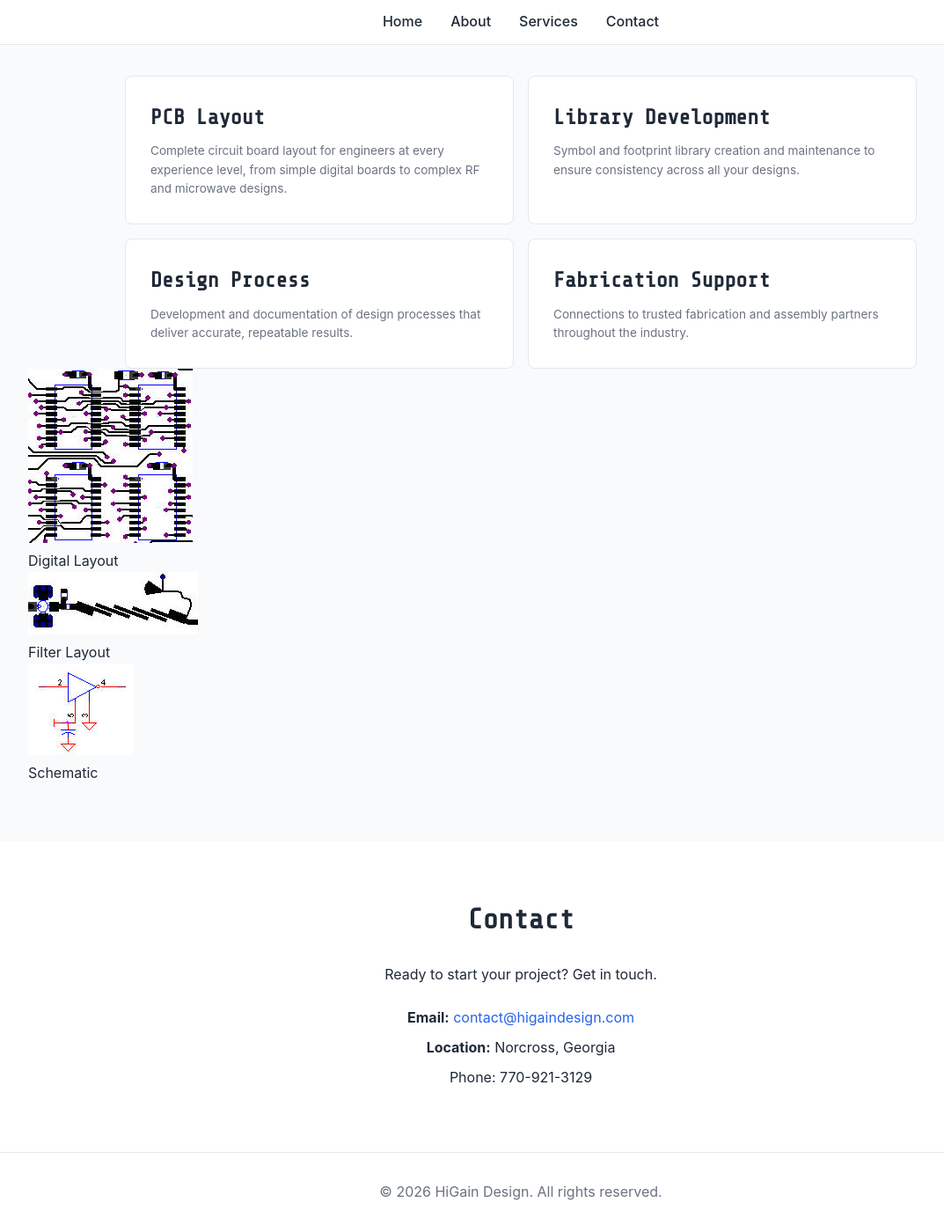
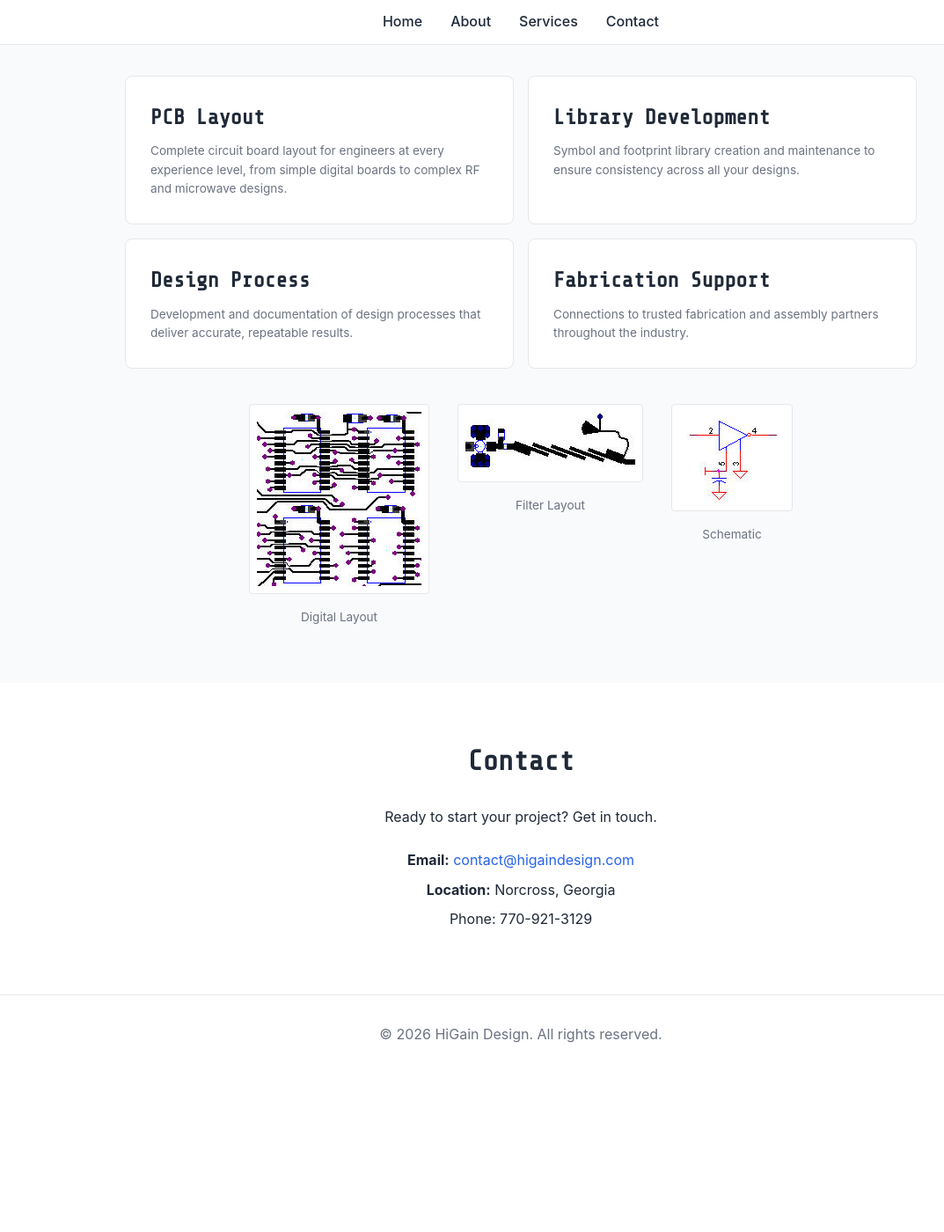
Before and after one commit to greg-e/higaindesign, a Jekyll site: the page built from index.md, in a window 1280 px wide and 1400 px high, scrolled down 1008 px. Shown: the whole window at 88% size, without its empty margins (48-1121 px from the left). Built offline with Jekyll 4.4.1, drawn with Linux system fonts in a browser that asks for light colours; after the commit the page ends 2229 px from its top, so only the background shows below that.

Commit message:
Update style.css

```diff
--- a/assets/css/style.css
+++ b/assets/css/style.css
@@ -168,7 +168,34 @@ main {
   color: var(--text);
   white-space: nowrap;
 }
+/* Services gallery */
+.services-gallery {
+  display: flex;
+  justify-content: center;
+  gap: 2rem;
+  margin-top: 2.5rem;
+  flex-wrap: wrap;
+}
 
+.services-gallery figure {
+  margin: 0;
+  text-align: center;
+}
+
+.services-gallery img {
+  max-width: 250px;
+  height: auto;
+  border: 1px solid var(--border);
+  border-radius: 4px;
+  background: var(--bg);
+  padding: 0.5rem;
+}
+
+.services-gallery figcaption {
+  margin-top: 0.5rem;
+  font-size: 0.85rem;
+  color: var(--text-light);
+}
 /* Services grid */
 .services-grid {
   display: grid;
```
